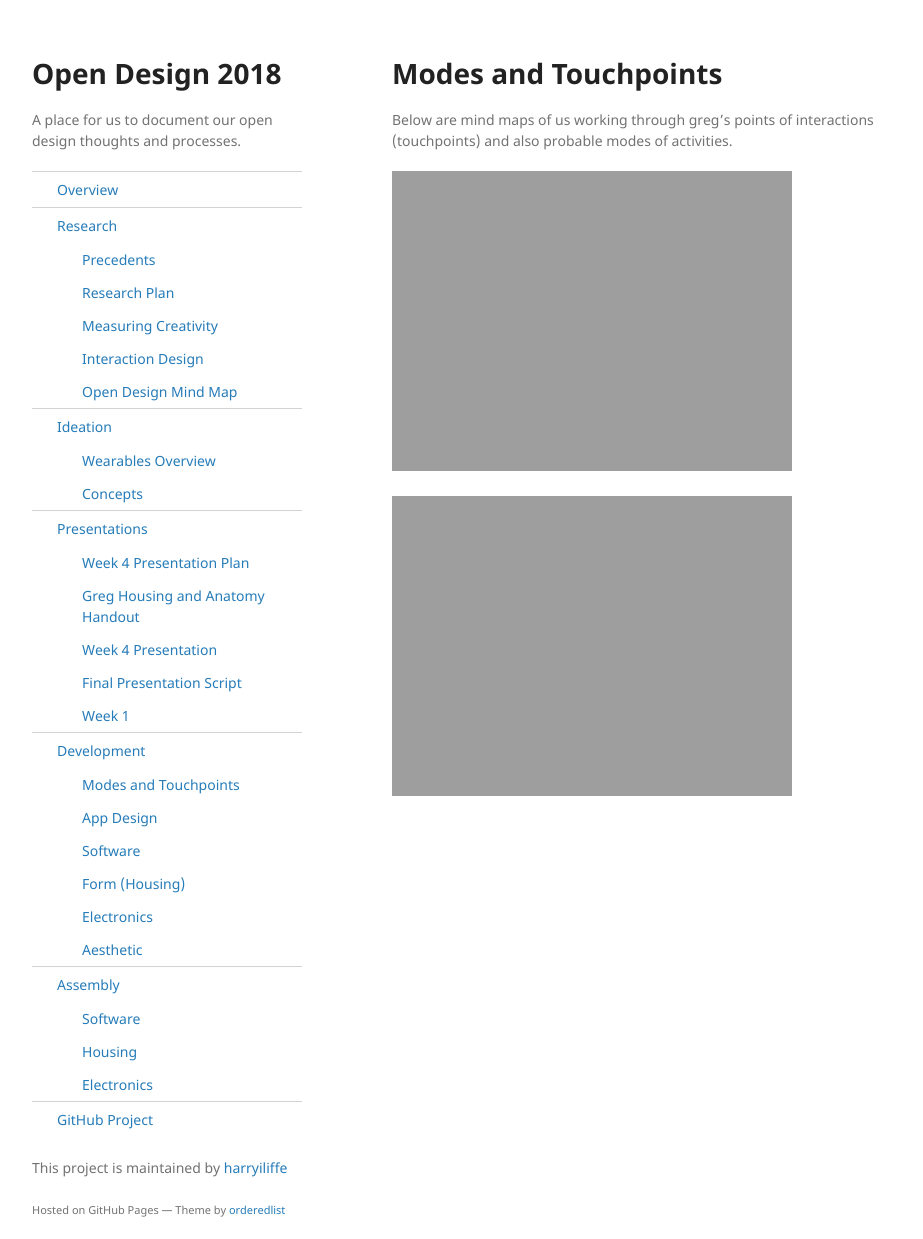
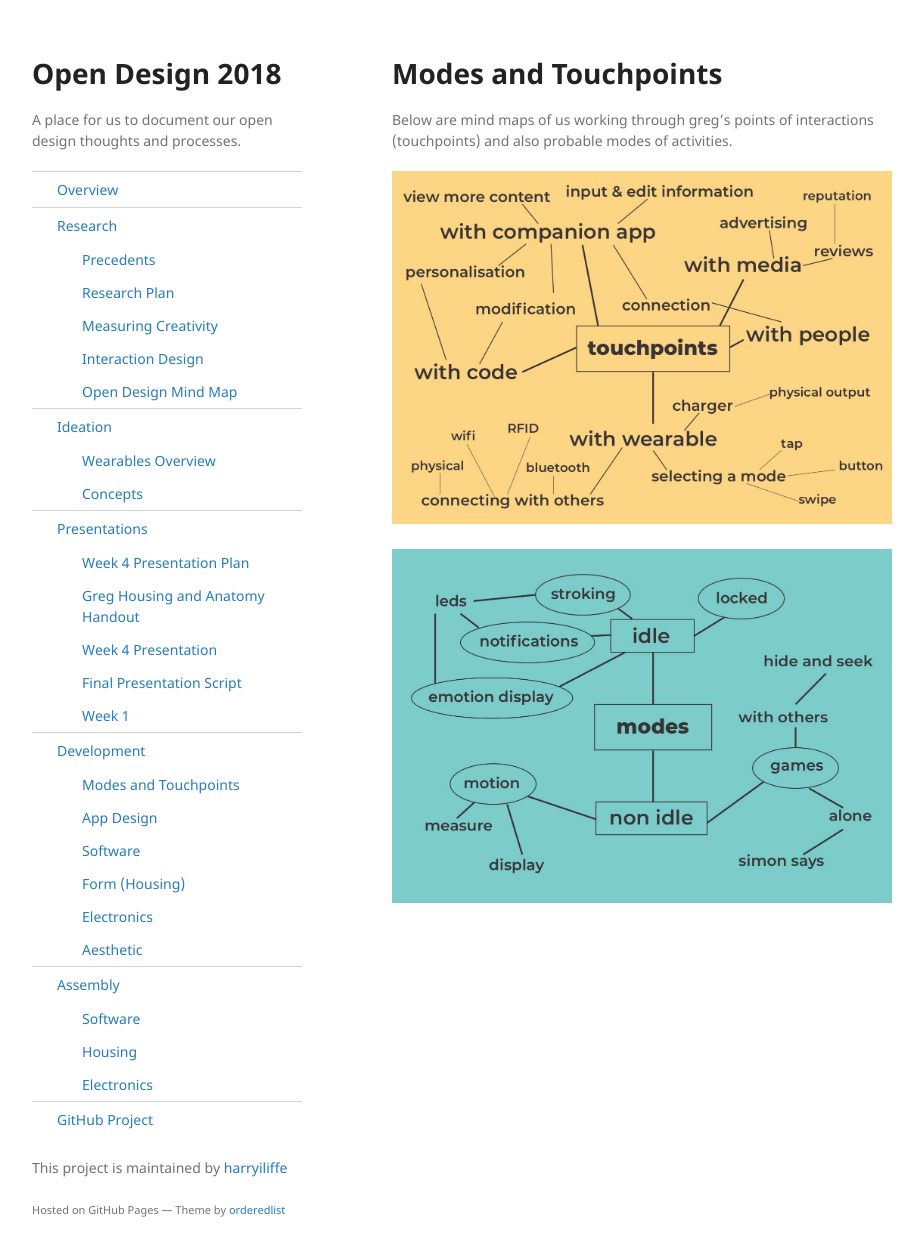
Before and after one commit to harryiliffe/open-design-2018, a Jekyll site: the page built from docs/_posts/2018-02-15-modes-and-touchpoints.md, in a window 1280 px wide. Shown: the whole page, without its empty margins (178-1101 px from the left). Built offline with Jekyll 4.4.1, drawn with Linux system fonts in a browser that asks for light colours.

Commit message:
fixed links

```diff
--- a/docs/_posts/2018-02-15-modes-and-touchpoints.md
+++ b/docs/_posts/2018-02-15-modes-and-touchpoints.md
@@ -7,6 +7,6 @@ order: 1
 
 Below are mind maps of us working through greg's points of interactions (touchpoints) and also probable modes of activities.
 
-![touchpoints]({{site.imageurl}}/touchpoints.jpg)
+![touchpoints]({{site.imageurl}}/Emily/touchpoints.jpg)
 
-![Modes]({{site.imageurl}}/modes.jpg)
+![Modes]({{site.imageurl}}/Emily/modes.jpg)
```
